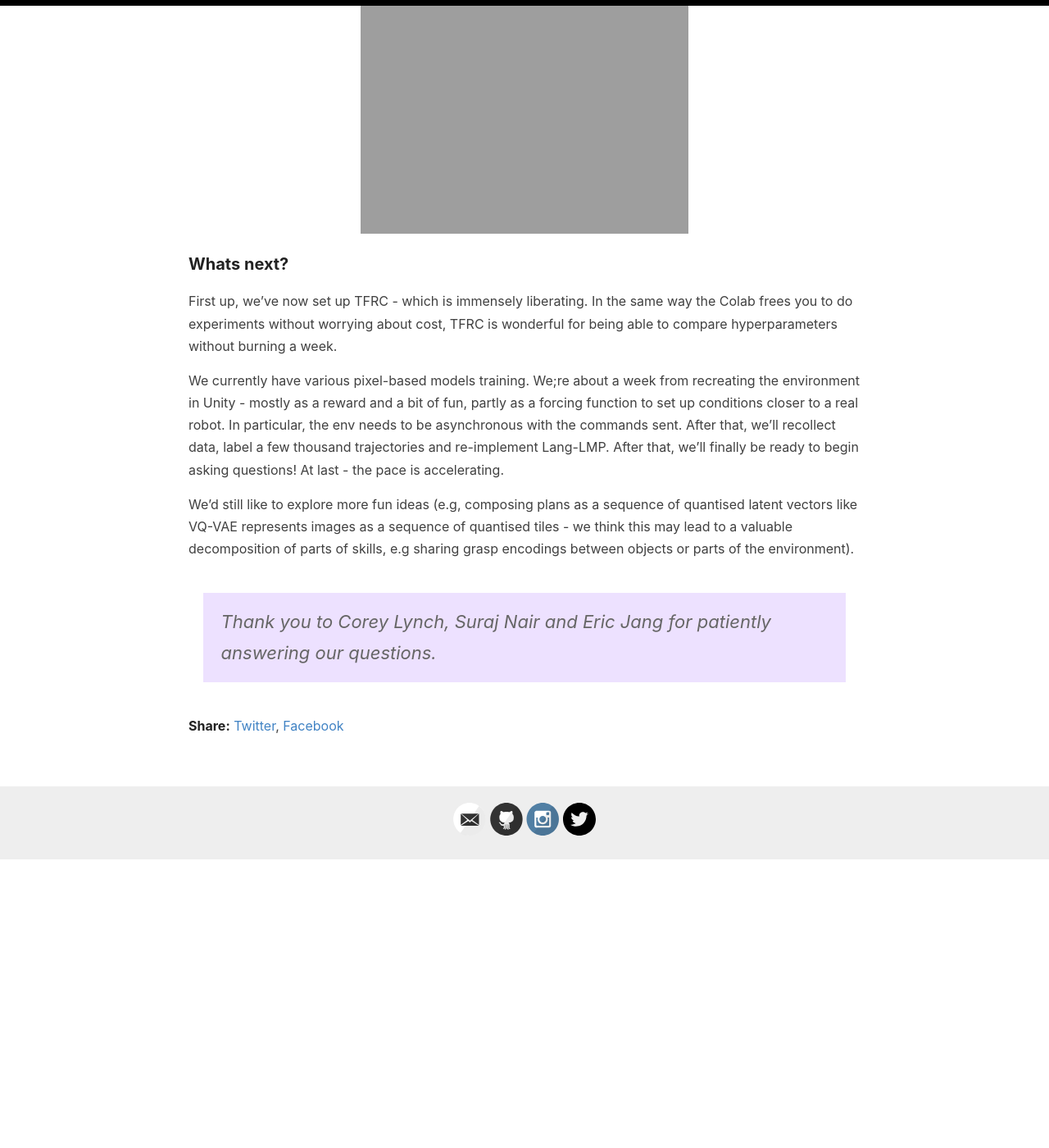
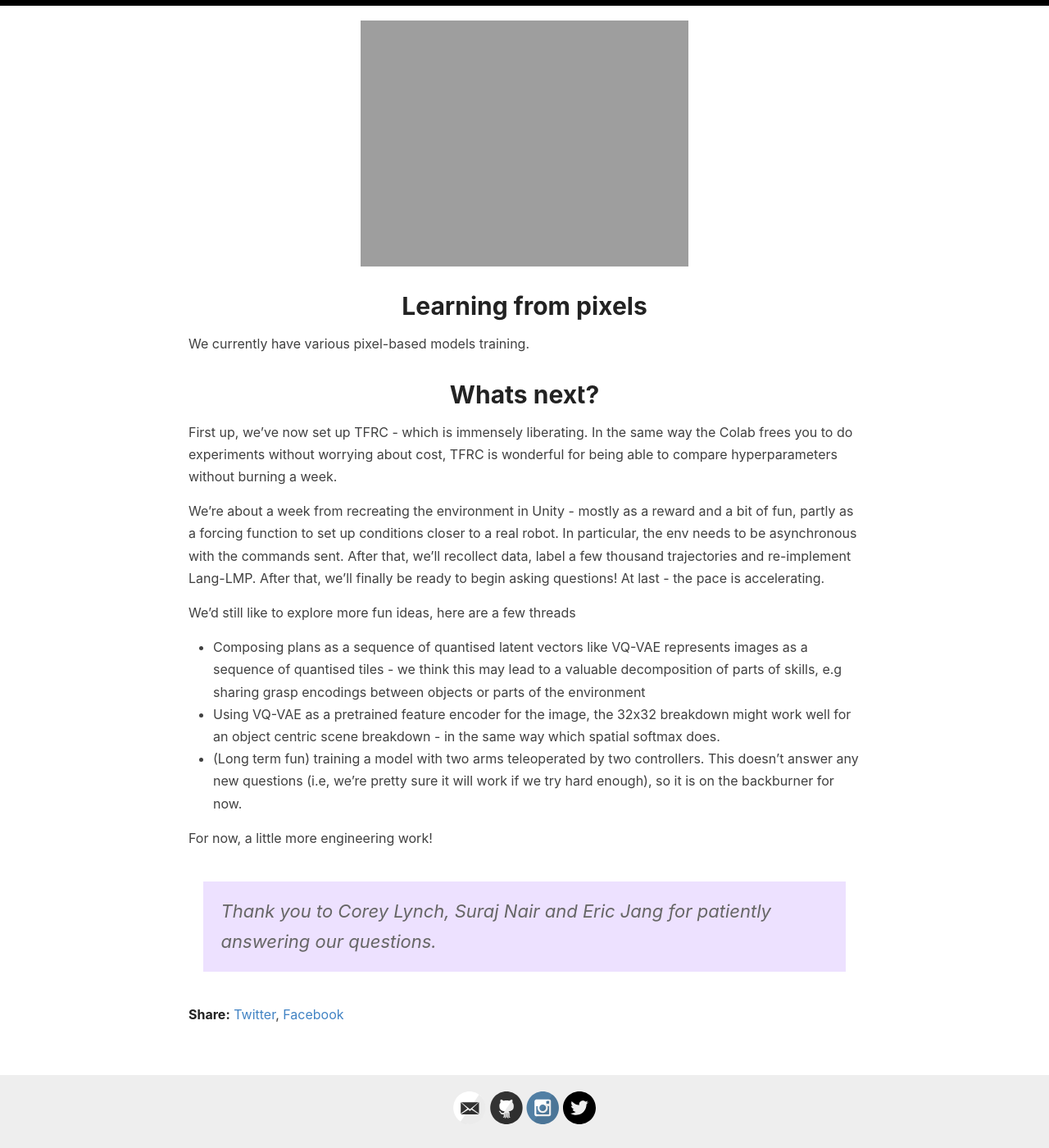
Before and after one commit to sholtodouglas/sholtodouglas.github.io, a Jekyll site: the page built from _posts/2021-01-29-Learning from Play.md, in a window 1280 px wide and 1400 px high, scrolled down 6067 px. Shown: the whole window at 82% size. Built offline with Jekyll 4.4.1, drawn with Linux system fonts in a browser that asks for light colours; formulas are drawn with MathJax 3; before the commit the page ends 7115 px from its top, so only the background shows below that.

Commit message:
Update 2021-01-29-Learning from Play.md

```diff
--- a/_posts/2021-01-29-Learning from Play.md
+++ b/_posts/2021-01-29-Learning from Play.md
@@ -82,18 +82,26 @@ Ultimately, the probabilistic and deterministic actor perform similarly - but th
 {% include image.html url="/images/play/succes_rate.png" description="The sweet spot for regularisation does not directly follow from reconstruction loss. The over regularised model (B0.0003) which has the best overall MAE reconstruction error performs worse than the optimally regularised models (B0.00003 or Probabilistic B0.02). There is little difference between a well regularised probabilistic and deterministic actor." %}
 
 
-### Demonstrating robustness
+# Demonstrating robustness
 
 We could have done this more rigorously - but we wanted to keep progressing. Besides, isn't kinetic punishment the fastest way to a robot's heart? Its worth noting that there are a couple examples of picking the block off the floor in the play dataset - but only around ~5-10 - which means the model is quite robust! It would be interesting to test whether similar behaviour emerged with **no** floor examples, only the differing height of the shelf, table and perhaps one more platform of different height.
 
 ![alt-text-1](https://sholtodouglas.github.io/images/play/adversarial2.gif "side by side comparison")
 
-### Whats next?
+# Learning from pixels
+We currently have various pixel-based models training.
+
+# Whats next?
 
 First up, we've now set up TFRC - which is immensely liberating. In the same way the Colab frees you to do experiments without worrying about cost, TFRC is wonderful for being able to compare hyperparameters without burning a week.
 
-We currently have various pixel-based models training. We;re about a week from recreating the environment in Unity - mostly as a reward and a bit of fun, partly as a forcing function to set up conditions closer to a real robot. In particular, the env needs to be asynchronous with the commands sent. After that, we'll recollect data, label a few thousand trajectories and re-implement Lang-LMP. After that, we'll finally be ready to begin asking questions! At last - the pace is accelerating.
+ We're about a week from recreating the environment in Unity - mostly as a reward and a bit of fun, partly as a forcing function to set up conditions closer to a real robot. In particular, the env needs to be asynchronous with the commands sent. After that, we'll recollect data, label a few thousand trajectories and re-implement Lang-LMP. After that, we'll finally be ready to begin asking questions! At last - the pace is accelerating.
 
-We'd still like to explore more fun ideas (e.g, composing plans as a sequence of quantised latent vectors like VQ-VAE represents images as a sequence of quantised tiles - we think this may lead to a valuable decomposition of parts of skills, e.g sharing grasp encodings between objects or parts of the environment).
+We'd still like to explore more fun ideas, here are a few threads
+- Composing plans as a sequence of quantised latent vectors like VQ-VAE represents images as a sequence of quantised tiles - we think this may lead to a valuable decomposition of parts of skills, e.g sharing grasp encodings between objects or parts of the environment
+- Using VQ-VAE as a pretrained feature encoder for the image, the 32x32 breakdown might work well for an object centric scene breakdown - in the same way which spatial softmax does.
+- (Long term fun) training a model with two arms teleoperated by two controllers. This doesn't answer any new questions (i.e, we're pretty sure it will work if we try hard enough), so it is on the backburner for now.
+
+For now, a little more engineering work!
 
 > Thank you to Corey Lynch, Suraj Nair and Eric Jang for patiently answering our questions.
```
